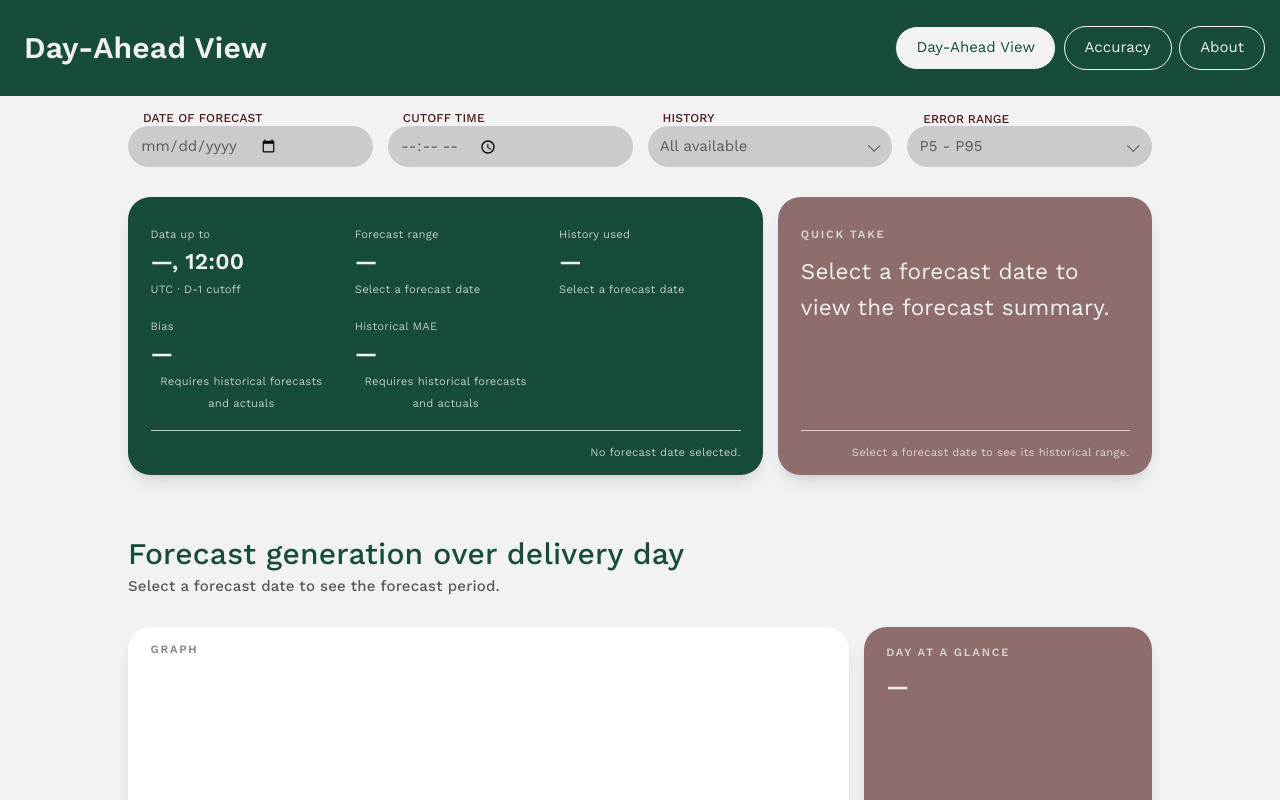
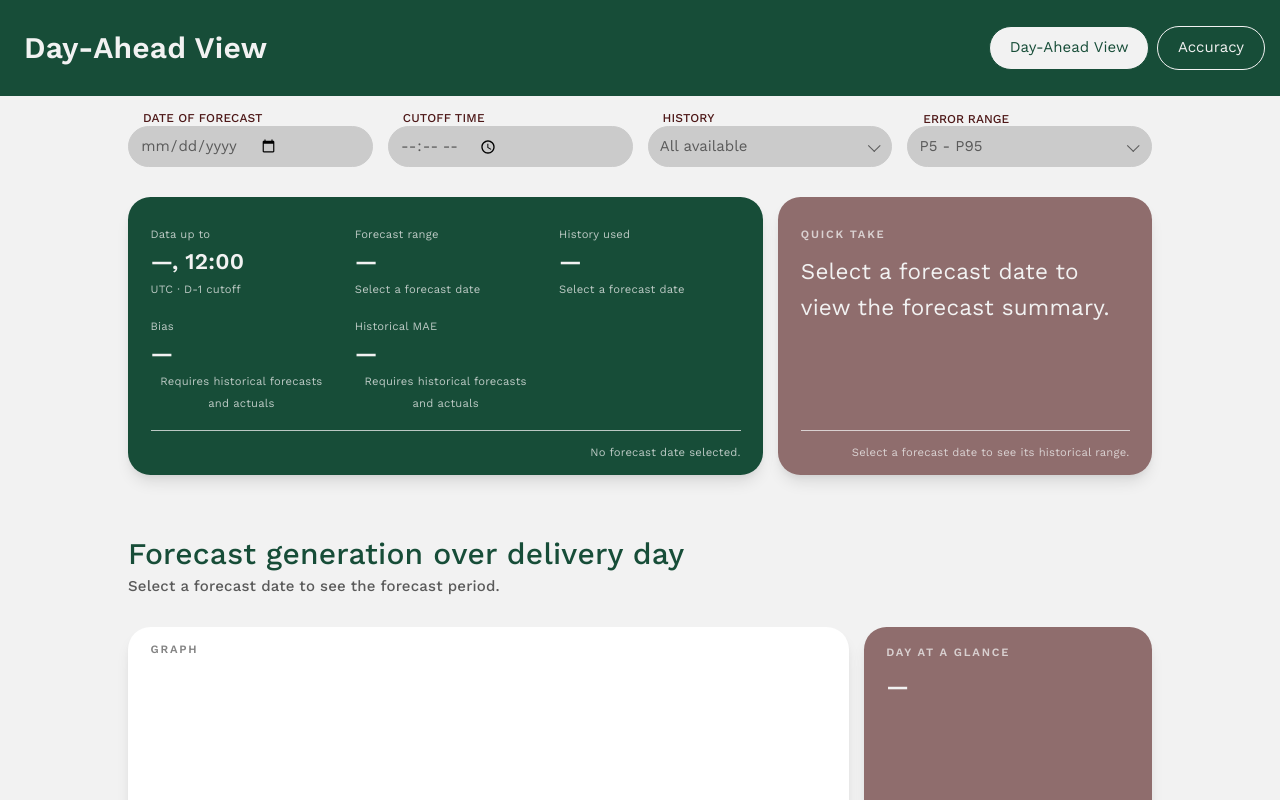
Before and after one commit to dishaap/reint-challenge, a React (Vite) app in the folder frontend/: page / in a window 1280 px wide. Shown: the top 800 px of the page. Built offline with nearby package versions, Linux system fonts and the light colour scheme.

Commit message:
remove about page

```diff
--- a/frontend/src/App.jsx
+++ b/frontend/src/App.jsx
@@ -1,7 +1,6 @@
 import { useState } from 'react'
 import './App.css'
 import Header from './components/Header.jsx'
-import About from './pages/About.jsx'
 import Accuracy from './pages/Accuracy.jsx'
 import DayAheadView from './pages/DayAheadView.jsx'
 
@@ -15,7 +14,7 @@ function createInitialFilters() {
 }
 
 function App() {
-    const menu = ["Day-Ahead View", "Accuracy", "About"]
+    const menu = ["Day-Ahead View", "Accuracy"]
     const [activePage, setActivePage] = useState(menu[0])
     const [filtersByView, setFiltersByView] = useState({
         'day-ahead': createInitialFilters(),
@@ -52,7 +51,6 @@ function App() {
                 onFiltersChange={(updates) => updateFilters('accuracy', updates)}
             />
         ),
-        About: <About />,
     }
 
     return (
```
Also changed, not shown: frontend/src/pages/About.jsx (deleted, +0 -7 lines).
